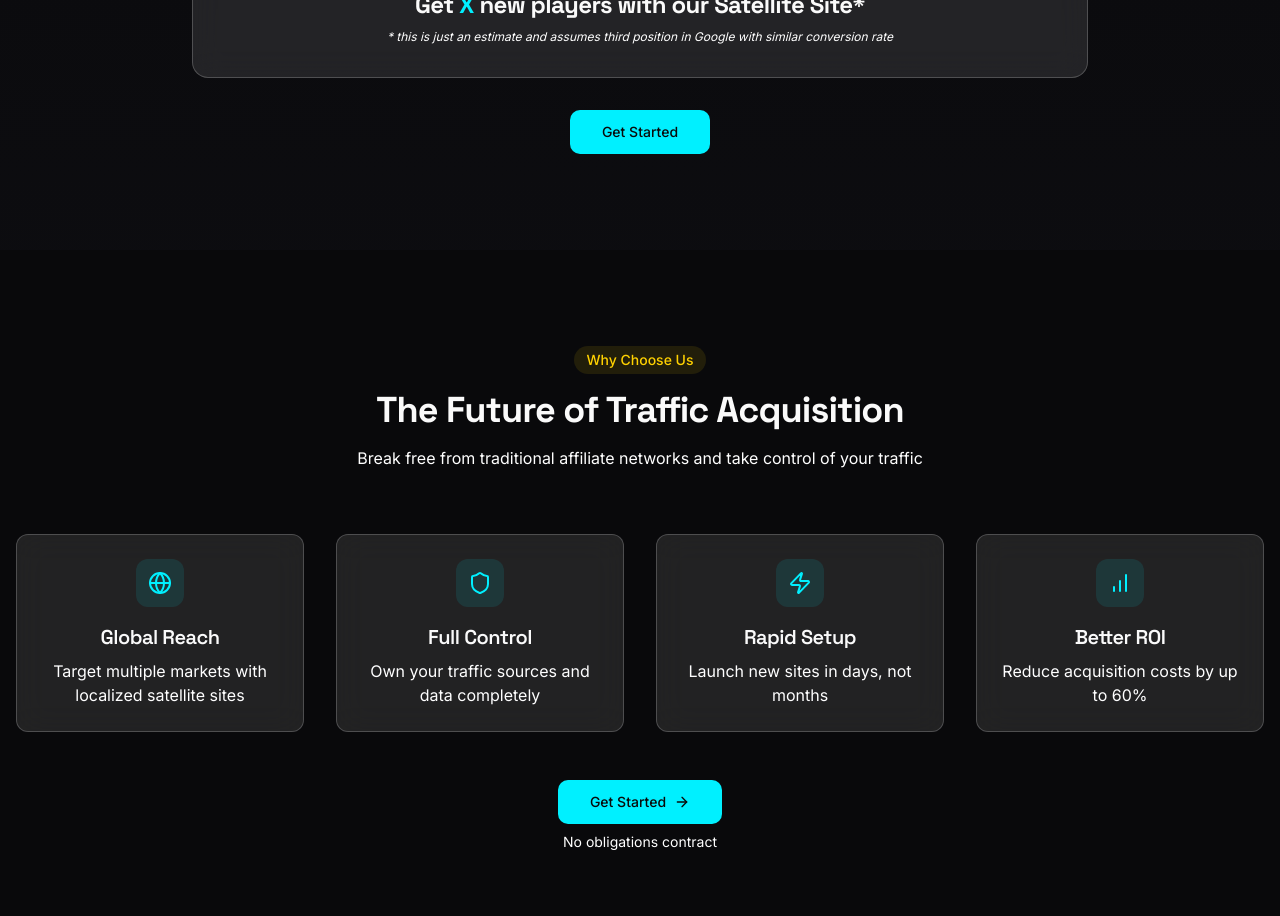
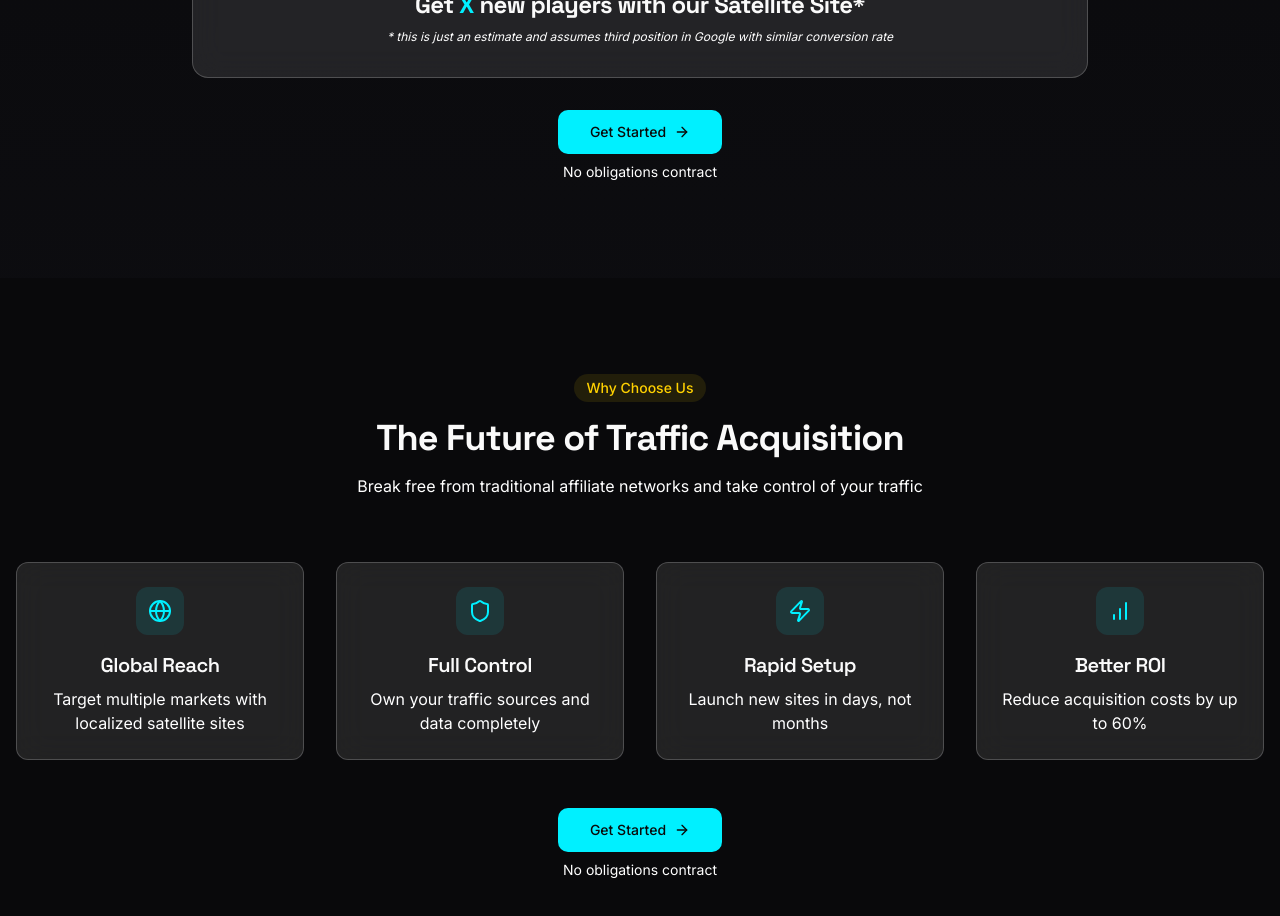
Before and after one commit to iGamingAudit/igaming-audit, a React (Vite) app: page / in a window 1280 px wide. Shown: the part 1240-2156 px from the top of the page. Built offline with nearby package versions, Linux system fonts and the light colour scheme.

Commit message:
Update component styles and undertext
Modified the styles and undertext of components to ensure consistency across the application.
[skip gpt_engineer]

```diff
--- a/src/components/Calculator.tsx
+++ b/src/components/Calculator.tsx
@@ -85,9 +85,25 @@ export const Calculator = () => {
           </div>
 
           <div className="mt-8 text-center">
-            <Button size="lg" className="w-full md:w-auto">
+            <Button size="lg" className="group w-full md:w-auto bg-primary text-primary-foreground hover:bg-primary/90">
               Get Started
+              <svg
+                xmlns="http://www.w3.org/2000/svg"
+                width="24"
+                height="24"
+                viewBox="0 0 24 24"
+                fill="none"
+                stroke="currentColor"
+                strokeWidth="2"
+                strokeLinecap="round"
+                strokeLinejoin="round"
+                className="ml-2 h-4 w-4 transition-transform group-hover:translate-x-1"
+              >
+                <line x1="5" y1="12" x2="19" y2="12"></line>
+                <polyline points="12 5 19 12 12 19"></polyline>
+              </svg>
             </Button>
+            <p className="mt-2 text-sm text-muted-foreground">No obligations contract</p>
           </div>
         </motion.div>
       </div>
```
